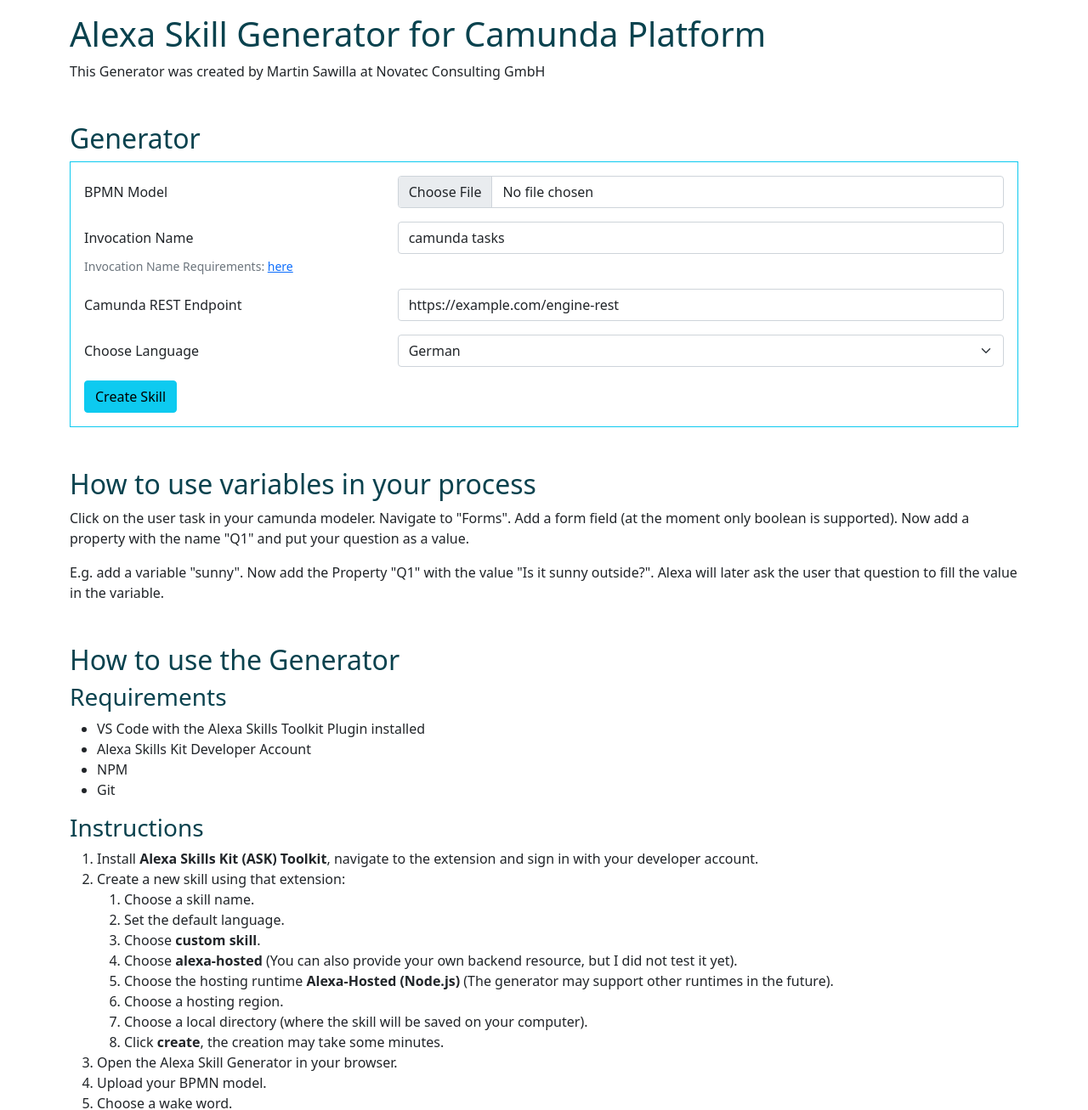
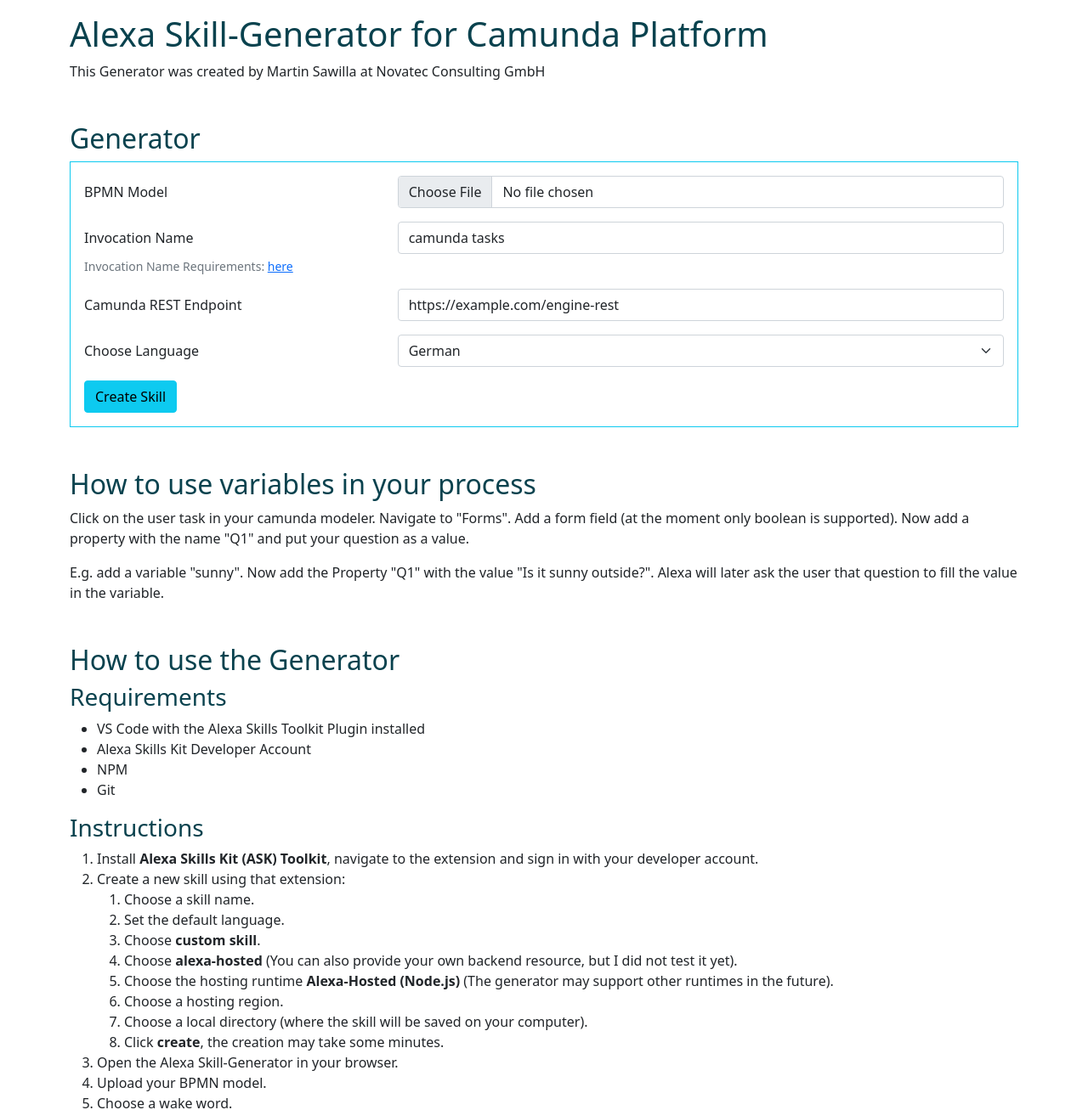
Before and after one commit to NovatecConsulting/camunda-voice-control, a website built with Vite: page skill-generator/index.html in a window 1280 px wide. Shown: the top 1307 px of the page at 85% size. Built offline with nearby package versions, Linux system fonts and the light colour scheme.

Commit message:
refactor: rename skill generator to Skill-Generator

```diff
--- a/skill-generator/index.html
+++ b/skill-generator/index.html
@@ -13,7 +13,7 @@
 
 <body>
   <div class="container my-3">
-    <h1>Alexa Skill Generator for Camunda Platform</h1>
+    <h1>Alexa Skill-Generator for Camunda Platform</h1>
     <div>This Generator was created by Martin Sawilla at Novatec Consulting GmbH</div>
 
     <div class="my-5"><!--Spacer div--></div>
@@ -85,7 +85,7 @@
           <li>Click <b>create</b>, the creation may take some minutes.</li>
         </ol>
       </li>
-      <li>Open the Alexa Skill Generator in your browser.</li>
+      <li>Open the Alexa Skill-Generator in your browser.</li>
       <li>Upload your BPMN model.</li>
       <li>Choose a wake word.</li>
       <li>Enter your camunda rest endpoint url.</li>
```
Also changed, not shown: README.md.
